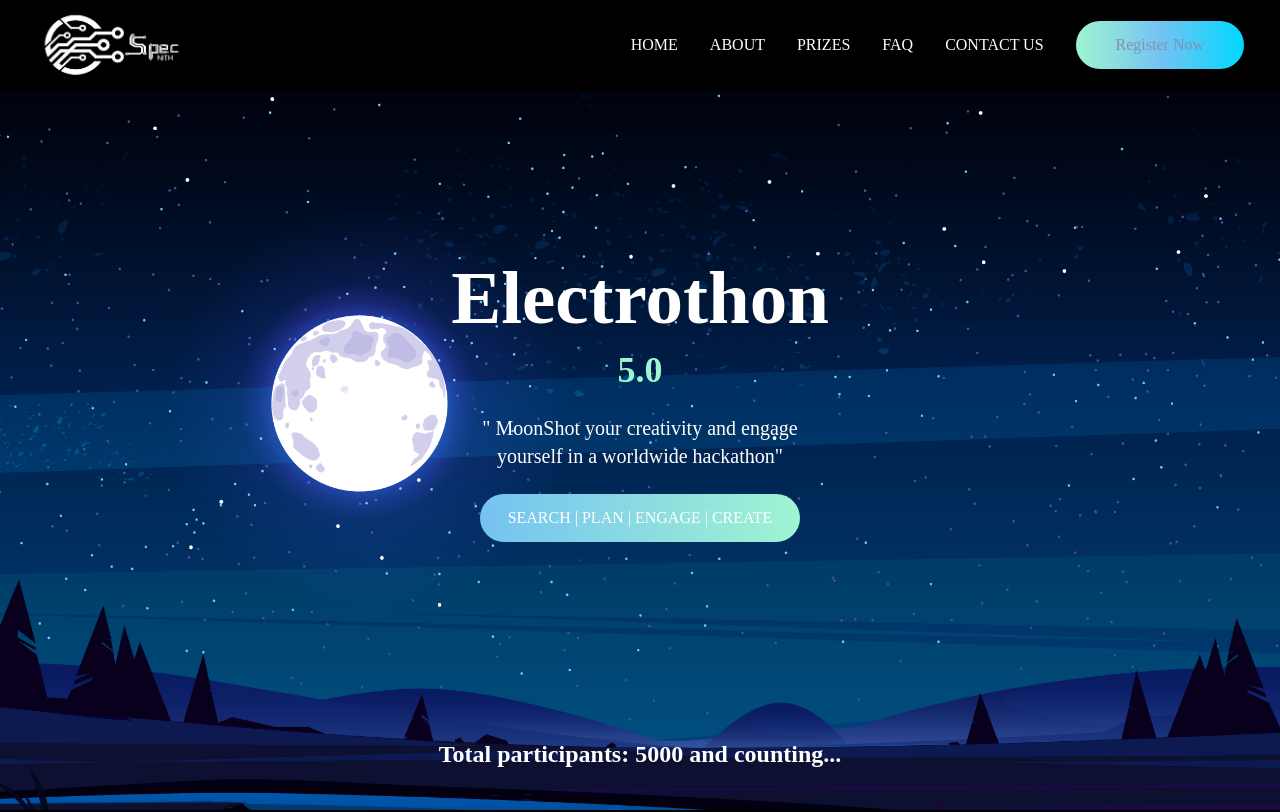
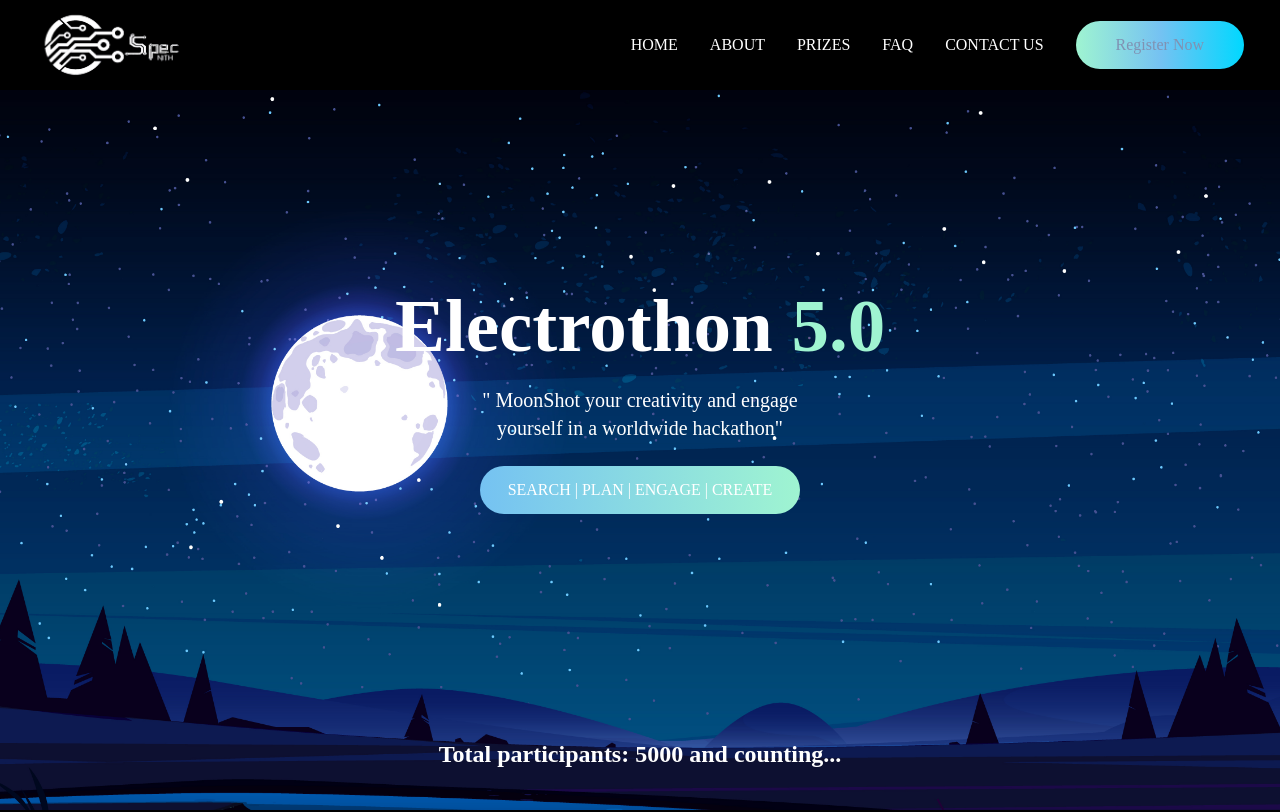
Before and after one commit to samadeep/tailwind-spec, a React (Create React App) app: page / in a window 1280 px wide. Shown: the top 812 px of the page. Built offline with nearby package versions, Linux system fonts and the light colour scheme; the HTML template or start-up script is replaced by a standard one.

Commit message:
Alignment in Hero

```diff
--- a/src/components/UI/Hero.jsx
+++ b/src/components/UI/Hero.jsx
@@ -13,11 +13,9 @@ export default function Hero() {
       />
 
       <div className="w-full h-[90%] flex flex-col justify-center items-center text-white px-4 text-center">
-        <h1 className="text-[75px]">Electrothon</h1>
+        <h1 className="text-[75px]">Electrothon  <span className="blue">5.0</span> </h1>
         <br />
-        <h1 className="py-2">
-          <span className="blue">5.0</span>
-        </h1>
+
         <p className="text-xl py-4 text-center">
           " MoonShot your creativity and engage
           <br /> yourself in a worldwide hackathon"
```
Also changed, not shown: 2 other files (tests, documents, lock files or other folders).
